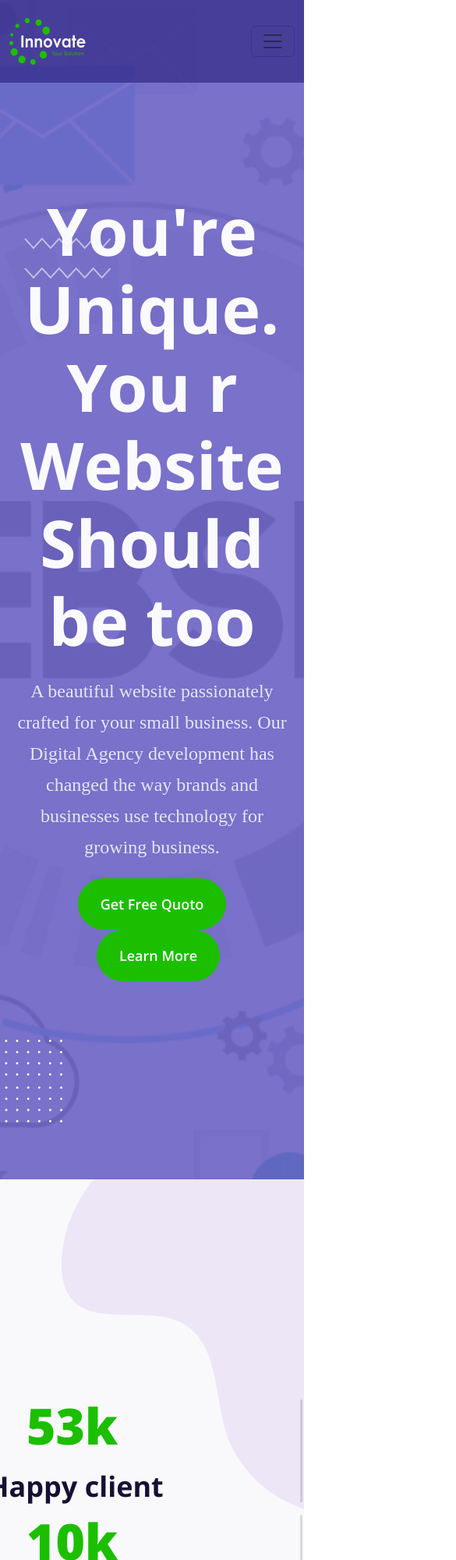
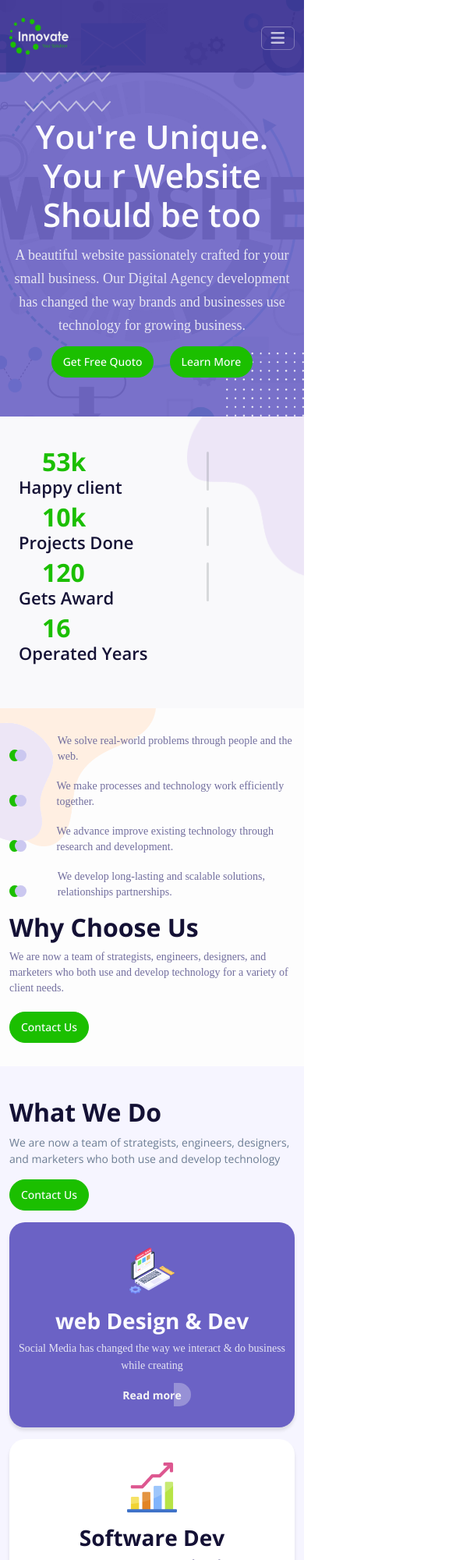
Before and after one commit to ayeshaakter02/Innovate, a plain HTML site: page index.html in a window 390 px wide. Shown: the top 2000 px of the page at 78% size, 585 px wide, since content can reach past the window. Drawn offline with nearby package versions, Linux system fonts and the light colour scheme; a web font is replaced by a local one.

Commit message:
second-commit

```diff
--- /dev/null
+++ b/css/responsive.css
@@ -0,0 +1,242 @@
+@media (min-width: 320px) and (max-width: 576px) {
+
+    /*-----navbar start-----*/
+    .navbar-brand img {
+        width: 80px;
+    }
+
+    .navbar-toggler {
+        color: rgba(255, 255, 255, 0.7);
+        border: var(--bs-border-width) solid #ffffff4d;
+
+    }
+
+    header nav ul {
+        gap: 8px;
+    }
+
+    header nav ul li a {
+        font-size: 16px;
+        font-weight: 500;
+    }
+
+    header nav button {
+        padding: 5px 14px;
+        font-size: 14px;
+        font-weight: 500;
+        margin-top: 5px;
+    }
+
+    /*-----navbar end------*/
+    /*-----banner start-----*/
+    #banner .overlay {
+        padding: 150px 0 50px 0;
+    }
+
+    #banner .shape1 {
+        top: 90px;
+    }
+
+    #banner .shape2 {
+        width: 100px;
+        right: 0px;
+        bottom: 0px;
+    }
+
+    #banner .overlay .container h1 {
+        font-size: 42px;
+        font-weight: 600;
+        line-height: 50px;
+    }
+
+    #banner .overlay .container p {
+        font-size: 18px;
+        font-weight: 400;
+        line-height: 30px;
+        margin: 12px auto;
+    }
+
+    #banner .overlay .container button {
+        position: relative;
+        border-radius: 100px;
+        padding: 5px 14px;
+        font-size: 14px;
+        font-weight: 500;
+    }
+
+    /*-----banner end-----*/
+    /*-----fun-fact start-----*/
+    #fun-fact img {
+        width: 150px;
+    }
+
+    #fun-fact .container .row {
+        padding: 45px 0;
+        margin: 0;
+    }
+
+    #fun-fact .container .row h2 {
+        padding-left: 30px;
+        font-size: 32px;
+        font-weight: 700;
+        line-height: 25px;
+    }
+
+    #fun-fact .container .row p {
+        margin-top: 10px;
+        font-size: 22px;
+        font-weight: 600;
+        line-height: 20px;
+    }
+
+    #fun-fact .container .row #item::before {
+        height: 50px;
+        right: 110px;
+    }
+
+    /*-----fun-fact end-----*/
+    /*-----choose start-----*/
+    #choose img {
+        width: 200px;
+    }
+
+    #choose .row {
+        padding: 30px 0;
+    }
+
+    #choose .row .item {
+        width: auto;
+    }
+
+    #choose .row .item:hover {
+        padding: 18px 14px;
+        margin-bottom: 15px;
+    }
+
+    #choose .row .item .roundone {
+        width: 15px;
+        height: 15px;
+    }
+
+    #choose .row .item .roundtwo {
+        width: 15px;
+        height: 15px;
+        margin-left: 7px;
+    }
+
+    #choose .row .item p {
+        font-size: 14px;
+        line-height: 20px;
+    }
+
+    #choose .row .right_part h2 {
+        font-size: 32px;
+    }
+
+    #choose .row .right_part p {
+        font-size: 14px;
+        line-height: 20px;
+        margin-bottom: 20px;
+        width: auto;
+    }
+
+    #choose .row .right_part button {
+        padding: 5px 14px;
+        font-size: 14px;
+        font-weight: 500;
+    }
+
+    /*-----choose end-----*/
+    /*-----do start-----*/
+    #do .container .row {
+        padding: 40px 0;
+    }
+
+    #do .container .row .item h2 {
+        font-size: 32px;
+    }
+
+    #do .container .row .item p {
+        font-size: 14px;
+    }
+
+    #do .container .row .item button {
+        padding: 5px 14px;
+        font-size: 14px;
+        font-weight: 500;
+    }
+
+    #do .container .row .cart {
+        margin-top: 15px;
+    }
+
+    #do .container .row .cart h3 {
+        font-size: 28px;
+        line-height: 25px;
+        margin-top: 20px;
+    }
+
+    #do .container .row .cart p {
+        font-size: 14px;
+        line-height: 22px;
+        width: auto;
+        margin: 12px auto 14px auto;
+    }
+
+    #do .container .row .cart a {
+        font-size: 14px;
+        line-height: 18px;
+    }
+
+    #do .container .row .cart a::after {
+        width: 22px;
+        height: 30px;
+    }
+
+    #do .container .row .cart {
+        padding: 30px 0;
+    }
+
+    /*-----do end-----*/
+    /*-----impact start-----*/
+    #impact {
+        padding: 40px 0;
+    }
+    #impact .container h2 {
+        font-size: 32px;
+    }
+
+    #impact .container p {
+        font-size: 14px;
+        line-height: 22px;
+        width: auto;
+        margin: 15px auto 30px auto;
+    }
+
+    #impact .container .row #left img {
+        width: 32px;
+        height: 32px;
+    }
+
+    #impact .container .row #left h3 {
+        font-size: 24px;
+        line-height: 25px;
+    }
+
+    #impact .container .row #left p {
+        font-size: 14px;
+        line-height: 22px;
+        width: auto;
+    }
+    #impact .container .row #left .text p {
+        width: auto;
+    }
+    #impact .container .row .right {
+       width: 330px;
+       margin-top: 0;
+    }
+    #impact .shape {
+        width: 150px;
+    }
+    /*-----impact end-----*/
+}
--- a/index.html
+++ b/index.html
@@ -22,6 +22,7 @@
         integrity="sha512-Evv84Mr4kqVGRNSgIGL/F/aIDqQb7xQ2vcrdIwxfjThSH8CSR7PBEakCr51Ck+w+/U6swU2Im1vVX0SVk9ABhg=="
         crossorigin="anonymous" referrerpolicy="no-referrer" />
     <link rel="stylesheet" href="css/style.css">
+    <link rel="stylesheet" href="css/responsive.css">
 </head>
 
 <body>
@@ -36,7 +37,7 @@
                 <button class="navbar-toggler d-lg-none" type="button" data-bs-toggle="collapse"
                     data-bs-target="#collapsibleNavId" aria-controls="collapsibleNavId" aria-expanded="false"
                     aria-label="Toggle navigation">
-                    <span class="navbar-toggler-icon"></span>
+                    <i class="fa-solid fa-bars"></i>
                 </button>
                 <div class="collapse navbar-collapse" id="collapsibleNavId">
                     <ul class="navbar-nav mx-auto mt-2 mt-lg-0">
```
